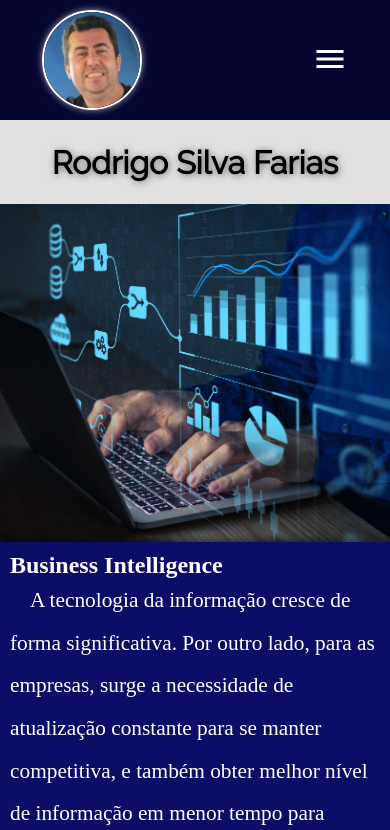
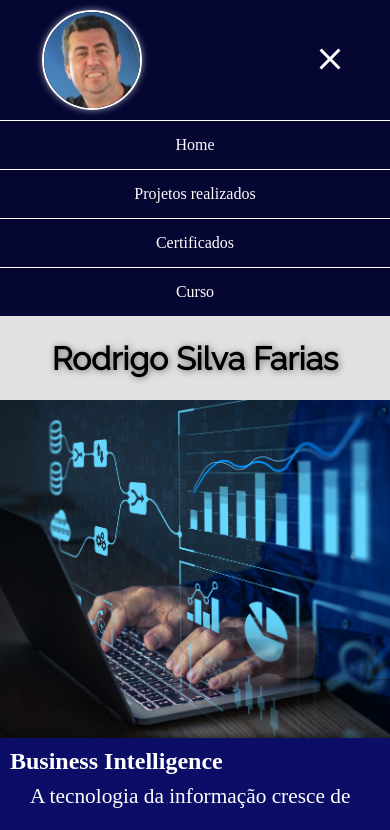
Before and after one commit to GuiFxFarias/RodrigoFarias, a plain HTML site: page index.html in a window 390 px wide. Both pictures are taken after a click on the button 329 px from the left and 60 px from the top of the page. Shown: the top 830 px of the page. Drawn offline with Linux system fonts and the light colour scheme.

Commit message:
first-day-finished

```diff
--- a/index.html
+++ b/index.html
@@ -17,7 +17,7 @@
         <div id="div-bar">
           <ul>
             <li>
-              <a href="#" class="item-list">Home |</a>
+              <a href="index.html" class="item-list">Home |</a>
             </li>
             <li>
               <a href="#" class="item-list">Projetos realizados |</a>
@@ -43,7 +43,7 @@
       <div class="div-bar-mobile">
         <ul>
           <li>
-            <a href="#" class="item-list">Home</a>
+            <a href="index.html" class="item-list">Home</a>
           </li>
           <li>
             <a href="#" class="item-list">Projetos realizados</a>
@@ -65,7 +65,11 @@
         <div id="fundo"></div>
         <div class="txt">
             <h2>Business Intelligence</h2>
-            <p>A tecnologia da informação cresce de forma significativa. Por outro lado, para as empresas, surge a necessidade de atualização constante para se manter competitiva, e também obter melhor nível de informação em menor tempo para tomada de decisão. Esses avanços tecnológicos podem ser entendidos como um conjunto de recursos utilizado para coletar e processar dados, gerando informações e conhecimentos para as empresas e usuários. </p>
+            <p>A tecnologia da informação cresce de forma significativa. Por outro lado, para as empresas, surge a necessidade de atualização constante para se manter competitiva, e também obter melhor nível de informação em menor tempo para tomada de decisão. Esses avanços tecnológicos podem ser entendidos como um conjunto de recursos utilizado para coletar e processar dados, gerando informações e conhecimentos para as empresas e usuários.
+            <p>
+                Atualmente o volume de dados gerados pelo sistema operacional da empresas são elevados, e a necessidade de informações em determinados momentos se torna indispensável para o gerenciamento das atividades desenvolvidas
+            </p>
+            </p>
             <p>A base de dados da empresa é uma das melhores fontes de pesquisa que o gestor pode ter, uma vez que possui todas as informações sobre as atividades desenvolvidas. Podem ser
             identificados, por essa base, os principais clientes, os produtos mais lucrativos, traçar tendências, projetar negócios futuros e se adequar às necessidades do mercado.</p>
             <h2></h2>
--- a/mobile-menu.css
+++ b/mobile-menu.css
@@ -1,4 +1,4 @@
-@media screen and (max-width: 800px) {
+@media screen and (max-width: 500px) {
     .item-list{
         display: none;
     }
@@ -11,14 +11,14 @@
         border: 0px;
         cursor: pointer;
     }
-    .menu-mobile ul{
+    .div-bar-mobile ul{
         display: flex;
         flex-direction: column;
         text-align: center;
     }
-    .menu-mobile .item-list{
+    .div-bar-mobile .item-list{
         display: block;
-        padding: 10px 0px;
+        padding: 5px 0px;
     }
     .open{
         display: block;
--- a/script.js
+++ b/script.js
@@ -1,5 +1,5 @@
 function menuShow(){
-    let menumobile = document.querySelector('.menu-mobile');
+    let menumobile = document.querySelector('.div-bar-mobile');
     if (menumobile.classList.contains('open')){
         menumobile.classList.remove('open');
         document.querySelector('.icon').src = 'menu_white_36dp.svg'
```
